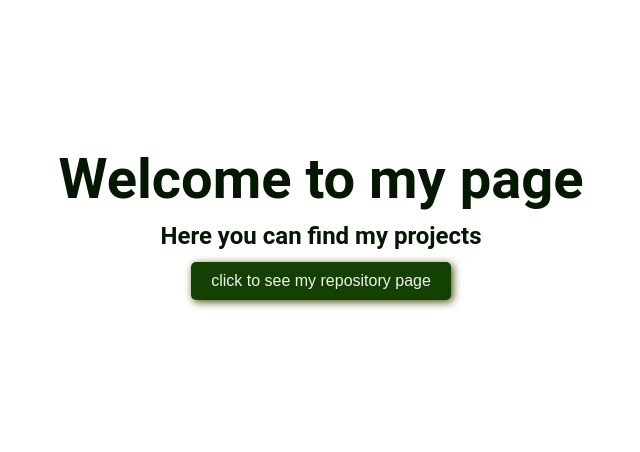
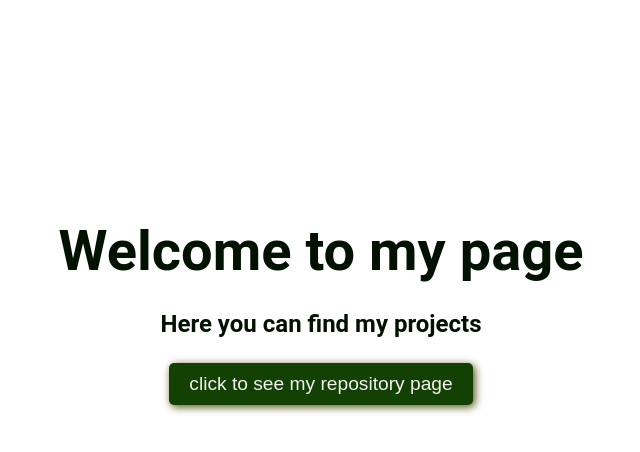
Before and after one commit to lilbobb/BobAdogaGitHubAPIfetchexam, a Vue app: page / in a window 1280 px wide. Shown: the top 452 px of the page, without its empty margins (319-959 px from the left). Built offline with nearby package versions, Linux system fonts and the light colour scheme.

Commit message:
On branch main

```diff
--- a/src/components/myHome.vue
+++ b/src/components/myHome.vue
@@ -33,14 +33,18 @@ a:hover {
 
 .home {
   font-family: 'Roboto', sans-serif;
-  color: #031701;
+  color: #021201;
   margin: 8em auto;
   text-align: center;
   padding: 35px 0;
   line-height: 2em;
   max-width: 800px;
+  font-family: 'Roboto', sans-serif;
+  font-size: 1.5rem;
   font-weight: bold;
   background: calc(2 - 0.1 * 1);
+  transition: 0.5s ease-in-out;
+
 
 }
 
@@ -60,20 +64,21 @@ a:hover {
 .home button {
   background: #134103;
   color: #f3f0f0;
-  font-size: 1rem;
+  font-size: 1.2rem;
   padding: 10px 20px;
   border: none;
   border-radius: 5px;
   box-shadow: 2px 2px 8px #4e4c0a;
   cursor: pointer;
   opacity: 1;
+  transition: 0.5s ease-in-out;
 
 }
 
 .home button:hover {
-  background: #645207;
+  background: #9a7b00;
   color: #f7f3f3;
-  font-size: 1rem;
+  font-size: 1.3rem;
 
 }
 
--- a/src/components/myRepoList.vue
+++ b/src/components/myRepoList.vue
@@ -118,17 +118,18 @@ export default {
 .repo li {
   margin: 10px;
   padding: 2rem;
-  background-color: #374500;
+  background-color: #0a1a01;
   width: 40em;
   display: flex;
   justify-content: space-between;
   align-items: center;
+  transition-delay: calc(10s * var(--i));
 }
 
 .repo a {
   text-decoration: none;
   color: #f3e228;
-  font-size: 1.5rem;
+  font-size: 3rem;
   font-weight: bold;
 }
 
@@ -211,8 +212,10 @@ a {
 }
 
 .fa-brands {
-  color: #a9bc9a;
+  color: #ffffff;
   margin: 10px;
+  display: flex;
+  justify-content: left;
 
 }
 
```
